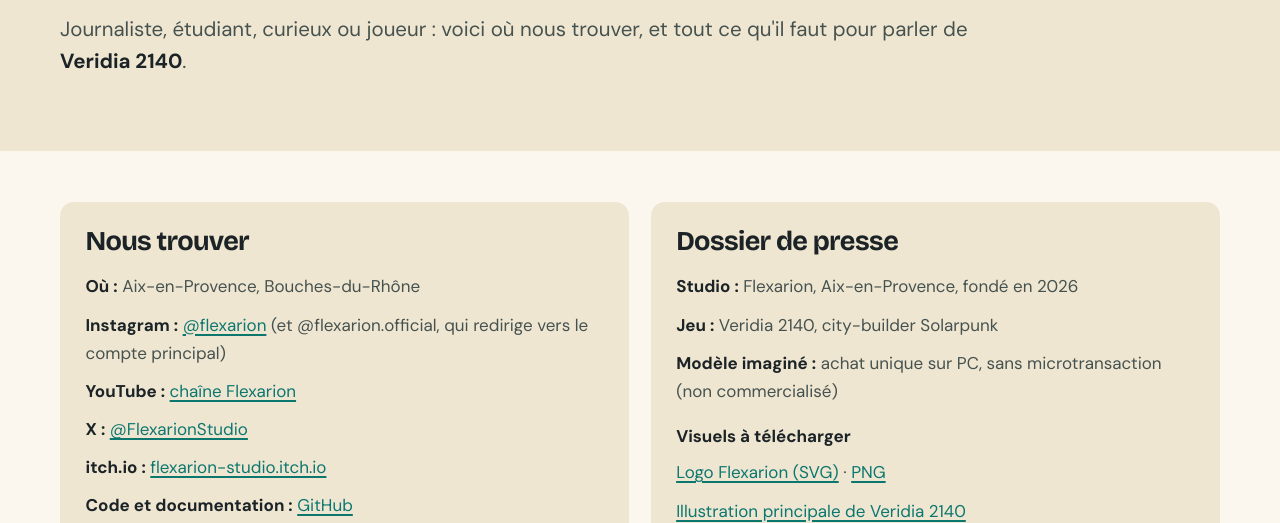
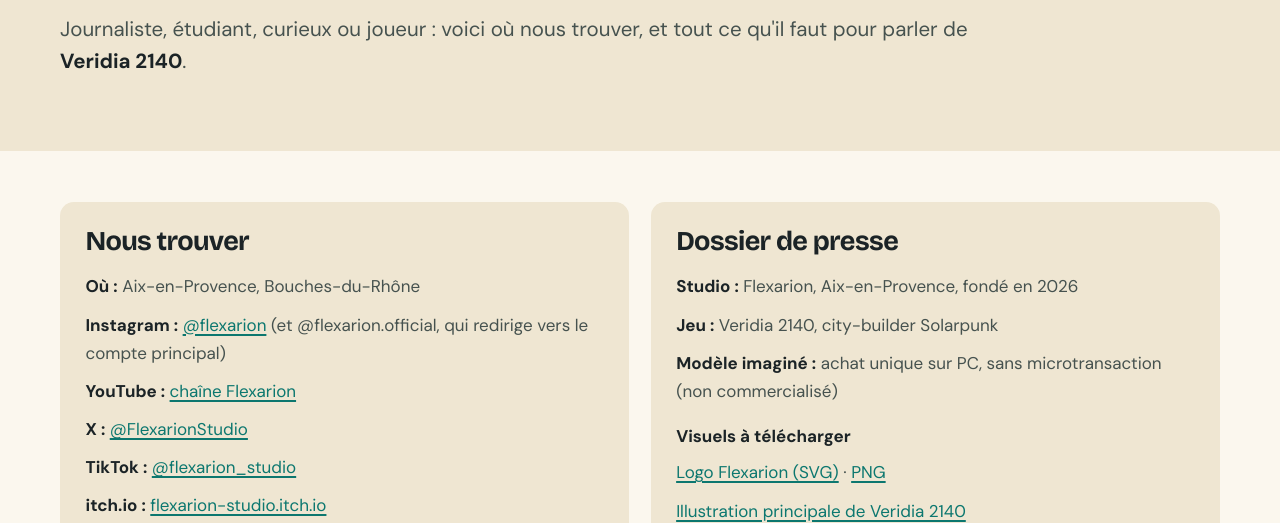
Before and after one commit to Androtim/Flexarion, an Astro site: page /contact in a window 1280 px wide. Shown: the part 277-800 px from the top of the page. Built offline with nearby package versions, Linux system fonts and the light colour scheme; Astro itself is replaced by a stand-in of ours.

Commit message:
feat(seo): link TikTok profile via sameAs (#24)
Co-Authored-By: Claude Opus 5.5 <noreply@anthropic.com>
Claude-Session: https://claude.ai/code/session_01CqR6hq8fkgMmvgqGeTd9YH

```diff
--- a/public/llms.txt
+++ b/public/llms.txt
@@ -10,6 +10,7 @@
 - **Instagram :** https://www.instagram.com/flexarion/ (le compte @flexarion.official redirige vers celui-ci)
 - **YouTube :** https://www.youtube.com/channel/UCBPnOAYTH0rcCcjEtnBVk-Q
 - **X :** https://x.com/FlexarionStudio
+- **TikTok :** https://www.tiktok.com/@flexarion_studio
 - **itch.io :** https://flexarion-studio.itch.io/
 
 ## Jeu Phare : VERIDIA 2140
--- a/src/data/site.ts
+++ b/src/data/site.ts
@@ -10,6 +10,7 @@ export const STUDIO = {
   youtube: "https://www.youtube.com/channel/UCBPnOAYTH0rcCcjEtnBVk-Q",
   x: "https://x.com/FlexarionStudio",
   itch: "https://flexarion-studio.itch.io/",
+  tiktok: "https://www.tiktok.com/@flexarion_studio",
   xHandle: "@FlexarionStudio",
   instagramHandle: "@flexarion",
   instagramBackupHandle: "@flexarion.official",
@@ -69,7 +70,7 @@ export function buildOrganizationSchema(siteOrigin: string) {
       "City-builder",
       "Simulation systémique",
     ],
-    sameAs: [STUDIO.instagramMain, STUDIO.youtube, STUDIO.x, STUDIO.itch, STUDIO.githubRepo],
+    sameAs: [STUDIO.instagramMain, STUDIO.youtube, STUDIO.x, STUDIO.tiktok, STUDIO.itch, STUDIO.githubRepo],
   };
 }
 
--- a/src/layouts/BaseLayout.astro
+++ b/src/layouts/BaseLayout.astro
@@ -210,6 +210,9 @@ const allSchemas = [
               <a href={STUDIO.x} target="_blank" rel="noopener noreferrer">X {STUDIO.xHandle}</a>
             </li>
             <li>
+              <a href={STUDIO.tiktok} target="_blank" rel="noopener noreferrer">TikTok @flexarion_studio</a>
+            </li>
+            <li>
               <a href={STUDIO.itch} target="_blank" rel="noopener noreferrer">itch.io</a>
             </li>
             <li>
--- a/src/pages/contact.astro
+++ b/src/pages/contact.astro
@@ -39,6 +39,10 @@ import { STUDIO } from "../data/site";
             <a href={STUDIO.x} target="_blank" rel="noopener noreferrer">{STUDIO.xHandle}</a>
           </li>
           <li>
+            <strong>TikTok :</strong>{" "}
+            <a href={STUDIO.tiktok} target="_blank" rel="noopener noreferrer">@flexarion_studio</a>
+          </li>
+          <li>
             <strong>itch.io :</strong>{" "}
             <a href={STUDIO.itch} target="_blank" rel="noopener noreferrer">flexarion-studio.itch.io</a>
           </li>
```
